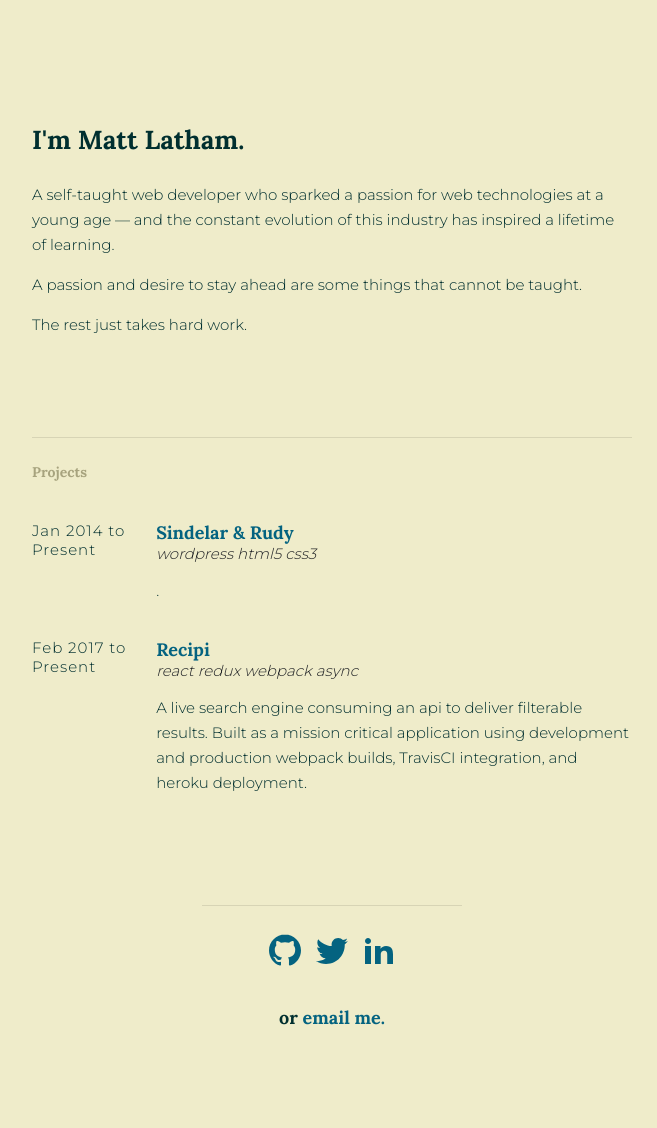
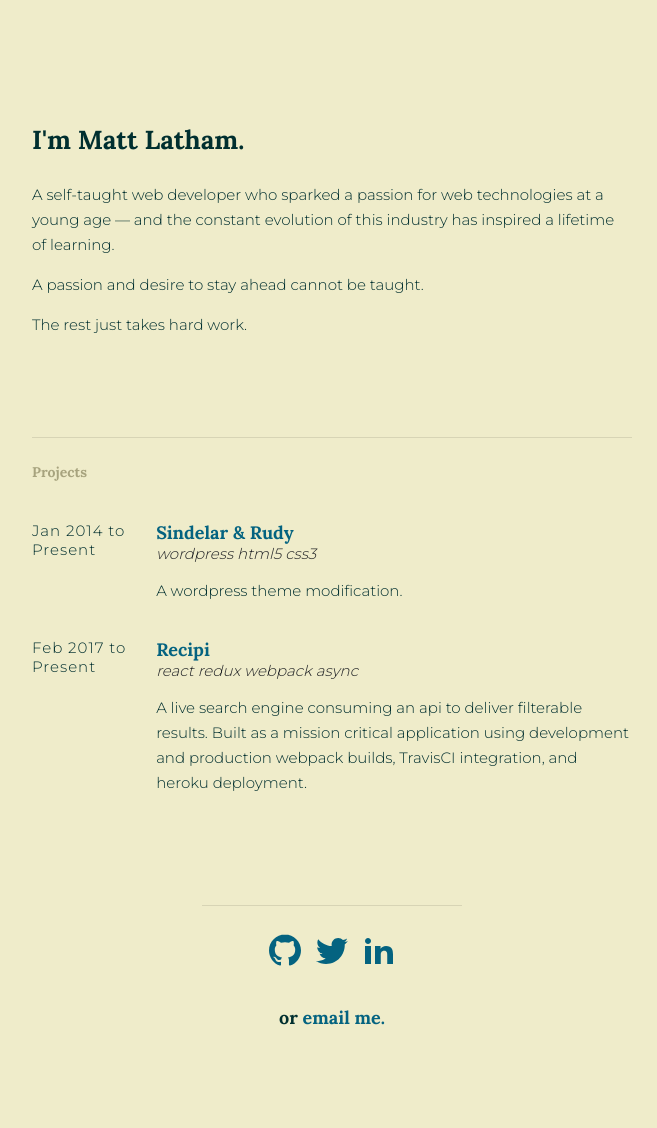
Before and after one commit to notafunction/portfolio, a Jekyll site: the page built from index.html, in a window 1280 px wide. Shown: the whole page, without its empty margins (308-965 px from the left). Built offline with Jekyll 4.4.1, drawn with Linux system fonts in a browser that asks for light colours; nearby versions of some CDN libraries.

Commit message:
content changes

```diff
--- a/_data/projects.yml
+++ b/_data/projects.yml
@@ -1,6 +1,6 @@
 - name: Sindelar & Rudy
   url: http://sindelarrudybridalbeauty.com
-  description: .
+  description: A wordpress theme modification.
   date: Jan 2014 to Present
   tags:
     - wordpress
--- a/index.html
+++ b/index.html
@@ -1,7 +1,6 @@
 ---
 layout: base
 ---
-
 <section class="intro">
   <h1>
     I'm Matt Latham.
@@ -11,7 +10,7 @@ layout: base
       and the constant evolution of this industry has inspired a lifetime of learning.
     </p>
     <p class="light">
-      A passion and desire to stay ahead are some things that cannot be taught.
+      A passion and desire to stay ahead cannot be taught.
     </p>
     <p class="light">
       The rest just takes hard work.
```
